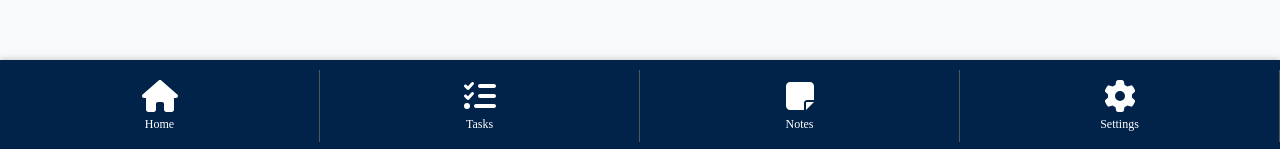
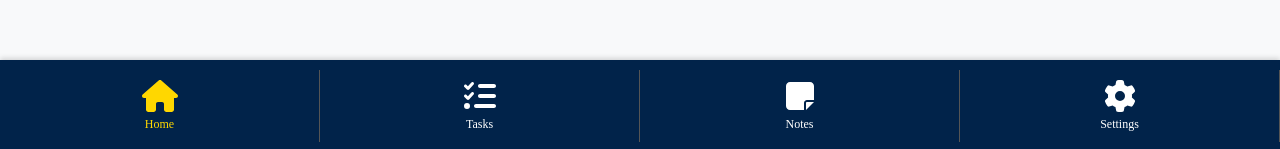
Before and after one commit to SamuelSuchon/todo-app, a React (Create React App) app: page / in a window 1280 px wide. Shown: the part 648-797 px from the top of the page. Built offline with nearby package versions, Linux system fonts and the light colour scheme.

Commit message:
navbar_v2

```diff
--- a/src/components/Navbar.tsx
+++ b/src/components/Navbar.tsx
@@ -1,6 +1,5 @@
-// src/components/Navbar.tsx
 import React from 'react';
-import { Link } from 'react-router-dom';
+import { NavLink } from 'react-router-dom';
 import { FontAwesomeIcon } from '@fortawesome/react-fontawesome';
 import { faHome, faTasks, faStickyNote, faCog } from '@fortawesome/free-solid-svg-icons';
 
@@ -9,36 +8,60 @@ const Navbar: React.FC = () => {
     <nav style={styles.navbar}>
       <ul style={styles.navList}>
         <li style={styles.navItem}>
-          <Link to="/" style={styles.navLink}>
+          <NavLink
+            to="/"
+            style={({ isActive }) => ({
+              ...styles.navLink,
+              color: isActive ? '#FFD700' : '#fff', // Highlight active link
+            })}
+          >
             <div style={styles.navButton}>
               <FontAwesomeIcon icon={faHome} size="2x" />
               <span style={styles.navText}>Home</span>
             </div>
-          </Link>
+          </NavLink>
         </li>
         <li style={styles.navItem}>
-          <Link to="/tasks" style={styles.navLink}>
+          <NavLink
+            to="/tasks"
+            style={({ isActive }) => ({
+              ...styles.navLink,
+              color: isActive ? '#FFD700' : '#fff',
+            })}
+          >
             <div style={styles.navButton}>
               <FontAwesomeIcon icon={faTasks} size="2x" />
               <span style={styles.navText}>Tasks</span>
             </div>
-          </Link>
+          </NavLink>
         </li>
         <li style={styles.navItem}>
-          <Link to="/notes" style={styles.navLink}>
+          <NavLink
+            to="/notes"
+            style={({ isActive }) => ({
+              ...styles.navLink,
+              color: isActive ? '#FFD700' : '#fff',
+            })}
+          >
             <div style={styles.navButton}>
               <FontAwesomeIcon icon={faStickyNote} size="2x" />
               <span style={styles.navText}>Notes</span>
             </div>
-          </Link>
+          </NavLink>
         </li>
         <li style={styles.navItem}>
-          <Link to="/settings" style={styles.navLink}>
+          <NavLink
+            to="/settings"
+            style={({ isActive }) => ({
+              ...styles.navLink,
+              color: isActive ? '#FFD700' : '#fff',
+            })}
+          >
             <div style={styles.navButton}>
               <FontAwesomeIcon icon={faCog} size="2x" />
               <span style={styles.navText}>Settings</span>
             </div>
-          </Link>
+          </NavLink>
         </li>
       </ul>
     </nav>
```
